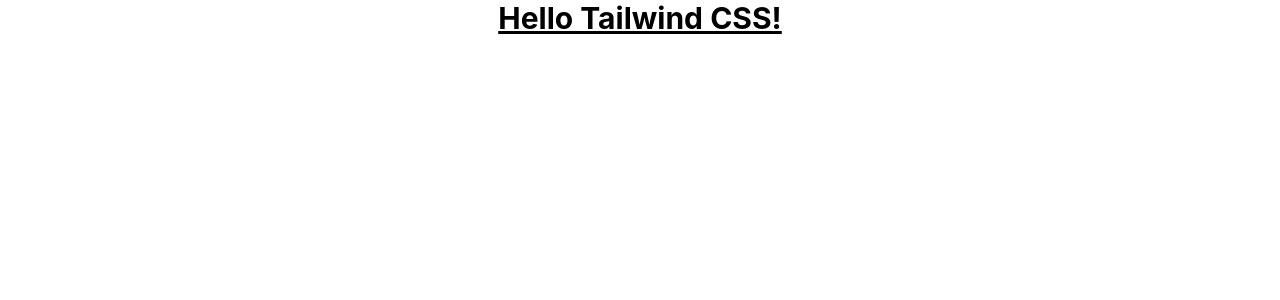
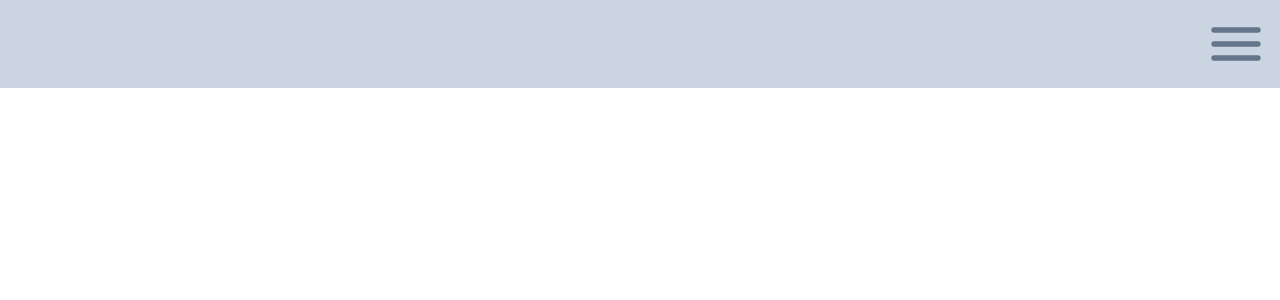
Before and after one commit to tim-w97/MyProfilePage, a React (Create React App) app: page / in a window 1280 px wide. Shown: the top 300 px of the page. Built offline with nearby package versions, Linux system fonts and the light colour scheme.

Commit message:
Built a basic Burger Menu with a few entries

```diff
--- a/src/App.css
+++ /dev/null
@@ -1,3 +0,0 @@
-.App {
-  text-align: center;
-}
--- a/src/App.js
+++ b/src/App.js
@@ -1,12 +1,9 @@
-import logo from './logo.svg';
-import './App.css';
+import TopBar from "./widgets/TopBar";
 
 function App() {
   return (
-    <div className="App">
-      <h1 className="text-3xl font-bold underline">
-        Hello Tailwind CSS!
-      </h1>
+    <div>
+      <TopBar />
     </div>
   );
 }
--- /dev/null
+++ b/src/widgets/Menu.js
@@ -0,0 +1,14 @@
+function Menu() {
+    return (
+        <div className="bg-slate-100 p-5">
+            <ul>
+                <li className="text-2xl text-right m-5 text-slate-500">Über mich</li>
+                <li className="text-2xl text-right m-5 text-slate-500">Lebenslauf</li>
+                <li className="text-2xl text-right m-5 text-slate-500">Projekte</li>
+                <li className="text-2xl text-right m-5 text-slate-500">Konakt</li>
+            </ul>
+        </div>
+    );
+}
+
+export default Menu;
--- /dev/null
+++ b/src/widgets/TopBar.js
@@ -0,0 +1,28 @@
+import { useState } from "react";
+import Burger from "./icons/Burger";
+import XMark from "./icons/XMark";
+import Menu from "./Menu";
+
+function TopBar() {
+    const [menuOpen, setMenuOpen] = useState(false);
+
+    function toggleMenu() {
+        setMenuOpen(!menuOpen);
+    }
+
+    return (
+        <div>
+            <div className="bg-slate-300 flex items-center justify-end">
+                <button onClick={toggleMenu} className={menuOpen ? "transition-transform rotate-90 duration-300" : "transition-transform duration-300"}>
+                    {menuOpen ?
+                        <XMark /> :
+                        <Burger />
+                    }
+                </button>
+            </div>
+            {menuOpen ? <Menu /> : null}
+        </div >
+    );
+}
+
+export default TopBar;
--- /dev/null
+++ b/src/widgets/icons/Burger.js
@@ -0,0 +1,9 @@
+function Burger() {
+    return (
+        <svg xmlns="http://www.w3.org/2000/svg" fill="none" viewBox="0 0 24 24" strokeWidth={2} stroke="currentColor" className="w-16 stroke-slate-500 m-3">
+            <path strokeLinecap="round" strokeLinejoin="round" d="M3.75 6.75h16.5M3.75 12h16.5m-16.5 5.25h16.5" />
+        </svg>
+    );
+}
+
+export default Burger;
--- /dev/null
+++ b/src/widgets/icons/XMark.js
@@ -0,0 +1,9 @@
+function XMark() {
+    return (
+        <svg xmlns="http://www.w3.org/2000/svg" fill="none" viewBox="0 0 24 24" strokeWidth={2} stroke="currentColor" className="w-16 stroke-slate-500 m-3">
+            <path strokeLinecap="round" strokeLinejoin="round" d="M6 18L18 6M6 6l12 12" />
+        </svg>
+    );
+}
+
+export default XMark;
```
Also changed, not shown: src/logo.svg (deleted).
